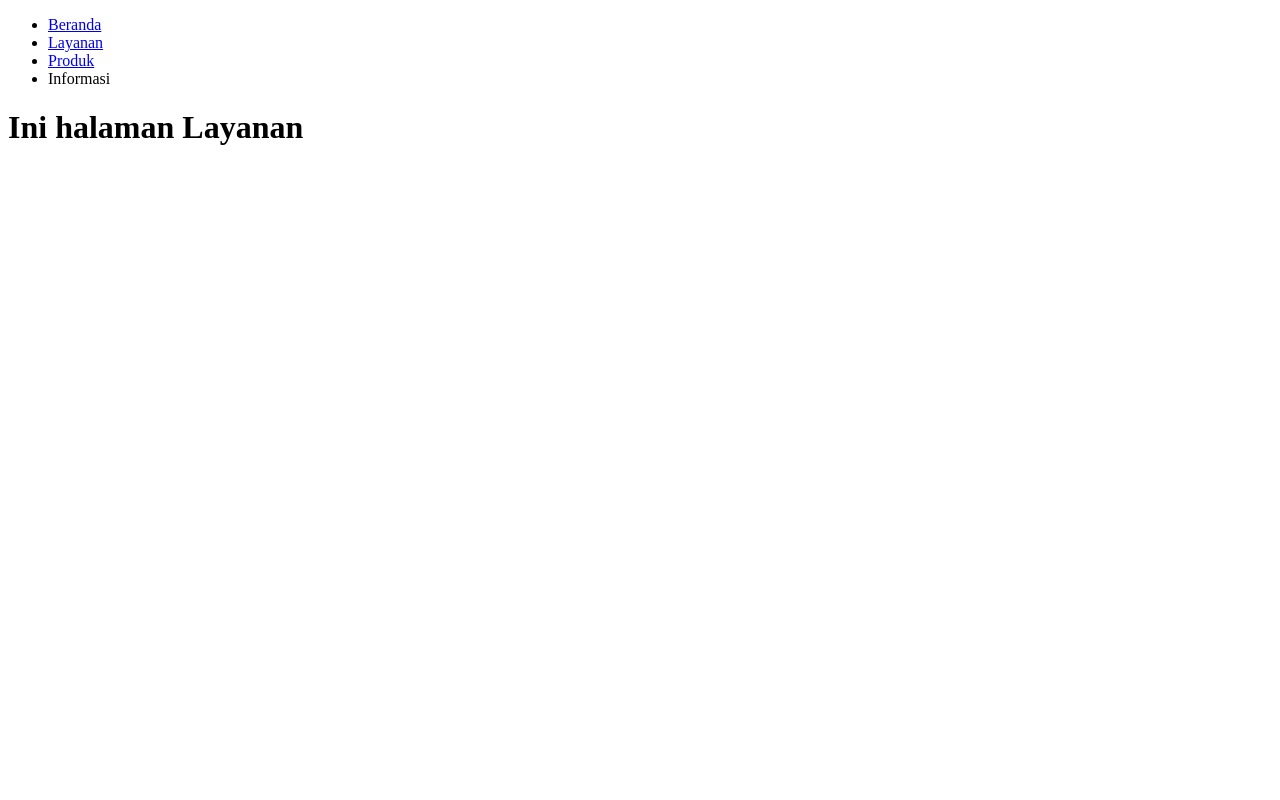
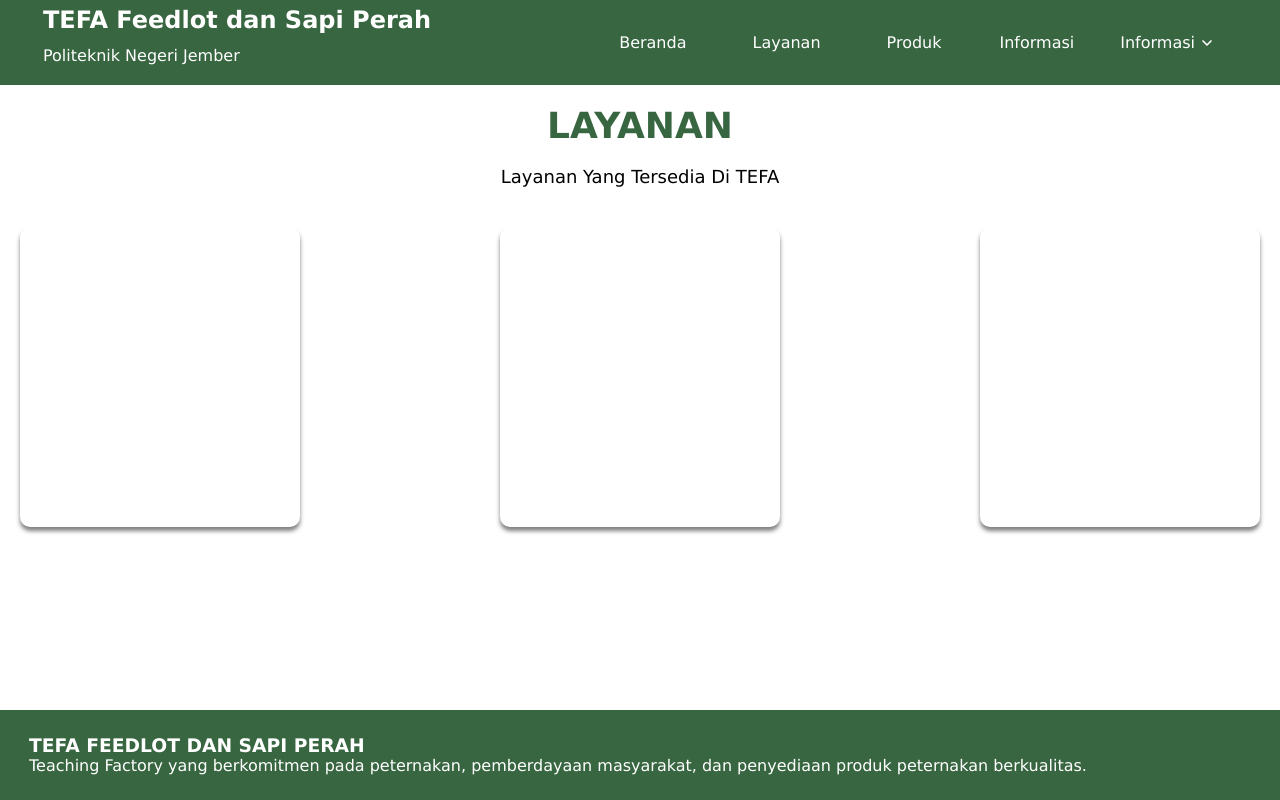
Before and after one commit to raflyarf5/TEFA_Feedlot, a plain HTML site: page TEFA-Feedlot/layanan.html in a window 1280 px wide. Drawn offline with Linux system fonts and the light colour scheme.

Commit message:
Menambahkan Halaman Layanan

```diff
--- /dev/null
+++ b/TEFA-Feedlot/css/layanan.css
@@ -0,0 +1,193 @@
+* {
+  margin: 0;
+  padding: 0;
+  box-sizing: border-box;
+}
+
+header {
+  background-color: #386641;
+  display: flex;
+  justify-content: space-between;
+  align-items: center;
+  padding: 0px 65px 0px 34px;
+}
+
+body {
+  font-family: Verdana, Geneva, Tahoma, sans-serif;
+  margin: 0px;
+  flex: 1;
+  color: rgb(255, 255, 255);
+  min-height: 100vh;
+  display: flex;
+  flex-direction: column;
+  min-height: 100vh;
+}
+
+
+
+main {
+  flex: 1;
+  background-size: cover;
+  background-color: #ffffff;
+  display: flex;
+  flex-direction: column;
+}
+
+
+footer {
+  background-color: #386641;
+  display: flex;
+  justify-content: space-between;
+  align-items: flex-start;
+  padding: 25px 65px 25px 29px;
+}
+
+a {
+  color: inherit;
+  text-decoration: none;
+}
+
+li {
+  padding: 12px;
+}
+
+/* Navigasi */
+.judul {
+  padding: 0px 0px 0px 3px;
+}
+
+.judul-tefa {
+  padding: 6px;
+}
+
+.judul-poltek {
+  padding: 6px;
+  padding-bottom: 20px;
+}
+
+.menu {
+  list-style-type: none;
+  display: flex;
+  align-items: center;
+  gap: 34px;
+}
+
+.dropdown {
+  position: relative;
+}
+
+.dropdown-btn {
+  display: flex;
+  align-items: center;
+  gap: 4px;
+  background: none;
+  border: none;
+  color: inherit;
+  font: inherit;
+  cursor: pointer;
+}
+
+svg {
+  width: 16px;
+  height: 16px;
+}
+
+.dropdown-menu {
+  display: none;
+  position: absolute;
+  top: 100%;
+  right: 0;
+  z-index: 10px;
+  width: 124px;
+  margin: 12px 0 0;
+  padding: 8px 10px;
+  list-style: none;
+  background-color: #386641;
+  border-radius: 10px;
+  box-shadow: 0 4px 4px rgba(0, 0, 0, 0.25);
+}
+
+.dropdown-menu.buka {
+  display: block;
+}
+
+/* main */
+.layanan {
+  display: flex;
+  flex-direction: column;
+  align-items: center;
+  justify-content: center;
+  padding: 20px;
+  gap: 20px;
+}
+
+.layanan {
+  display: flex;
+  flex-direction: column;
+  align-items: center;
+  justify-content: center;
+  padding: 20px;
+  gap: 20px;
+}
+
+.layanan-teks {
+  font-size: 36px;
+  font-weight: bold;
+  color: #386641;
+}
+
+.layanan-subteks {
+  font-size: 18px;
+  font-weight: normal;
+  color: black;
+}
+
+.layanan-card1 {
+  display: flex;
+  flex-direction: column;
+  align-items: center;
+  padding: 20px;
+  gap: 20px;
+  width: 300px;
+  height: 300px;
+  background: white;
+  border-radius: 10px;
+  box-shadow: 0px 4px 4px rgba(0, 0, 0, 0.50);
+}
+
+.layanan-card2 {
+  display: flex;
+  flex-direction: column;
+  align-items: center;
+  padding: 20px;
+  gap: 20px;
+  width: 300px;
+  height: 300px;
+  background: white;
+  border-radius: 10px;
+  box-shadow: 0px 4px 4px rgba(0, 0, 0, 0.50)
+}
+
+.layanan-card3 {
+  display: flex;
+  flex-direction: column;
+  align-items: center;
+  padding: 20px;
+  gap: 20px;
+  width: 300px;
+  height: 300px;
+  background: white;
+  border-radius: 10px;
+  box-shadow: 0px 4px 4px rgba(0, 0, 0, 0.50);
+}
+
+
+.layanan-container {
+  display: flex;
+  flex-direction: row;
+  align-items: center;
+  justify-content: center;
+  padding: 20px;
+  gap: 200px;
+  margins: 50px;
+}
--- a/TEFA-Feedlot/layanan.html
+++ b/TEFA-Feedlot/layanan.html
@@ -3,21 +3,74 @@
   <head>
     <meta charset="UTF-8" />
     <meta name="viewport" content="width=device-width, initial-scale=1.0" />
+    <link rel="stylesheet" href="css/layanan.css" />
     <title>Layanan</title>
   </head>
   <body>
       <header>
+          <div class="judul">
+            <h2 class="judul-tefa">TEFA Feedlot dan Sapi Perah</h2>
+            <p class="judul-poltek">Politeknik Negeri Jember</p>
+          </div>
           <nav>
             <ul class="menu">
               <li class="beranda"><a href="beranda.html"> Beranda </a></li>
               <li class="layanan"><a href="layanan.html"> Layanan </a></li>
               <li class="produk"><a href="produk.html"> Produk </a></li>
               <li class="informasi">Informasi</li>
+              <button class="dropdown-btn" id="tombol-informasi" type="button">
+                Informasi
+                <svg
+                  viewBox="0 0 24 24"
+                  fill="none"
+                  stroke="#fff"
+                  stroke-width="2.5"
+                  stroke-linecap="round"
+                  stroke-linejoin="round"
+                >
+                  <path d="M6 9l6 6l6 -6" />
+                </svg>
+              </button>
+            <ul class="dropdown-menu" id="menu-informasi">
+              <li><a href="hubungi_kami.html">Hubungi </a></li>
+              <li><a href="tentang_kami.html">Tentang </a></li>
+            </ul>
+          </li>
         </ul>
       </nav>
     </header>
+
+    <!-- Konten -->
     <main>
-      <h1>Ini halaman Layanan</h1>
+      <dif class="layanan">
+        <h1 class="layanan-teks">LAYANAN</h1>
+        <h1 class="layanan-subteks">Layanan Yang Tersedia Di TEFA </h1>
+      </dif>
+
+    <section class="layanan-container">
+      <div class="layanan-card1">
+        <h2>Layanan 1</h2>
+        <p>Deskripsi layanan 1.</p>
+      </div>
+      <div class="layanan-card2">
+        <h2>Layanan 2</h2>
+        <p>Deskripsi layanan 2.</p>
+      </div>
+      <div class="layanan-card3">
+        <h2>Layanan 3</h2>
+        <p>Deskripsi layanan 3.</p>
+      </div>
+
     </main>
+
+    <!-- Footer -->
+    <footer>
+      <div class="footer-TEFA">
+        <h3 class="footer-poltek">TEFA FEEDLOT DAN SAPI PERAH</h3>
+        <p class="footer-teks">
+          Teaching Factory yang berkomitmen pada peternakan, pemberdayaan
+          masyarakat, dan penyediaan produk peternakan berkualitas.
+        </p>
+      </div>
   </body>
 </html>
```
Also changed, not shown: TEFA-Feedlot/hubungi_kami.html (+6 -2 lines). Lines whose indentation alone changed are shown as unchanged.
